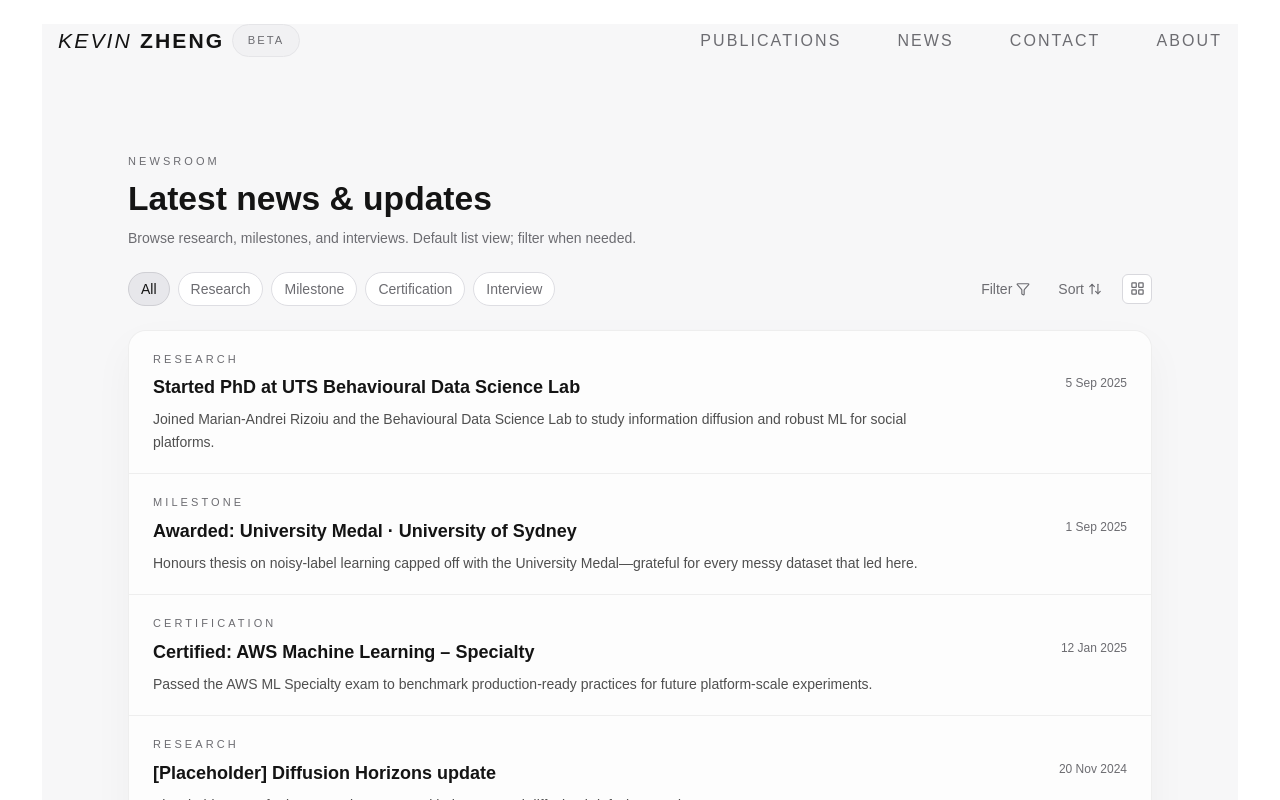
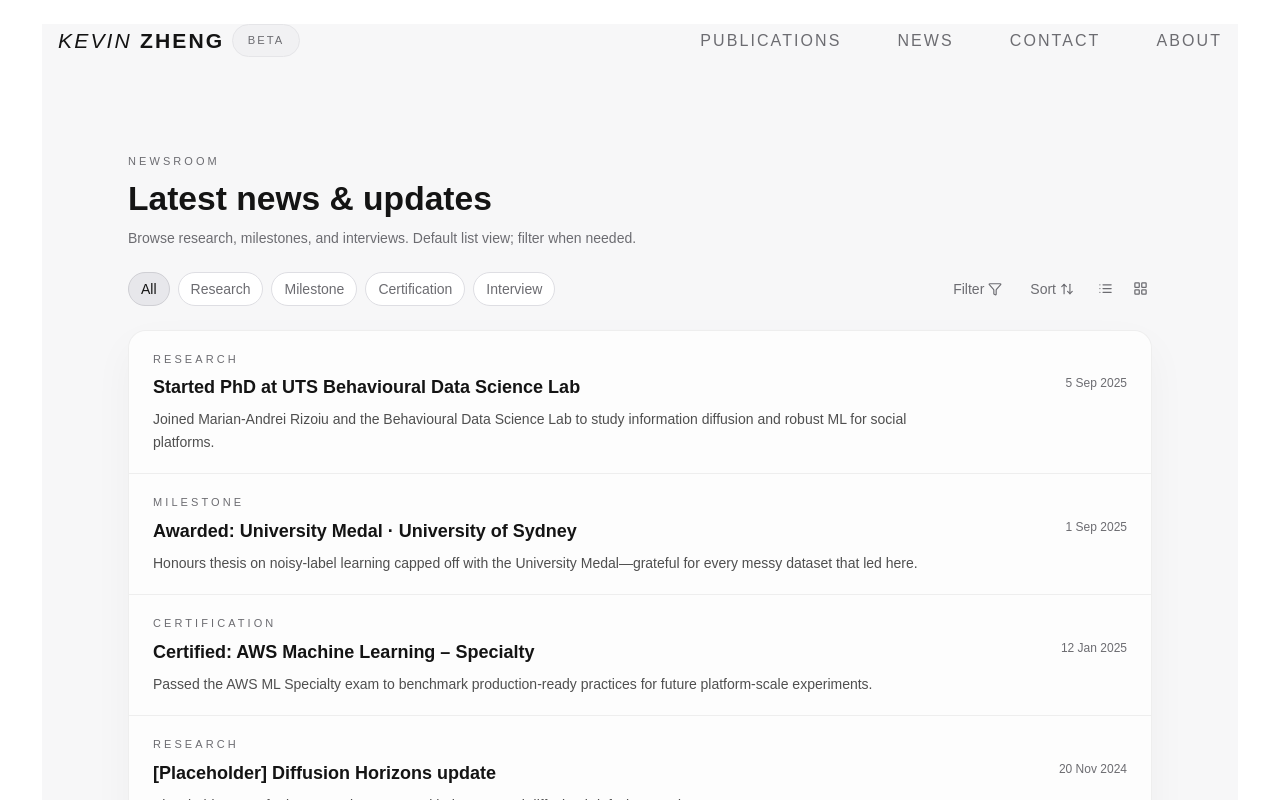
Before and after one commit to kyxzhe/kyxzhe.github.io, a Next.js app: page /news in a window 1280 px wide. Shown: the top 800 px of the page. Built offline with nearby package versions, Linux system fonts and the light colour scheme.

Commit message:
fix: match list/grid toggle styling

```diff
--- a/src/app/news/page.tsx
+++ b/src/app/news/page.tsx
@@ -250,11 +250,19 @@ export default function NewsPage() {
 
             <button
               type="button"
-              aria-label={viewMode === "list" ? "Grid view" : "List view"}
-              className="flex h-[30px] w-[30px] items-center justify-center rounded-md border border-[#d8d8dd] bg-white text-muted-foreground hover:text-foreground"
-              onClick={() => setViewMode((prev) => (prev === "list" ? "grid" : "list"))}
+              aria-label="List view"
+              className={`p-1 text-muted-foreground hover:text-foreground ${viewMode === "list" ? "text-foreground" : ""}`}
+              onClick={() => setViewMode("list")}
             >
-              {viewMode === "list" ? <LayoutGrid size={15} /> : <List size={15} />}
+              <List size={15} />
+            </button>
+            <button
+              type="button"
+              aria-label="Grid view"
+              className={`p-1 text-muted-foreground hover:text-foreground ${viewMode === "grid" ? "text-foreground" : ""}`}
+              onClick={() => setViewMode("grid")}
+            >
+              <LayoutGrid size={15} />
             </button>
           </div>
         </div>
```
